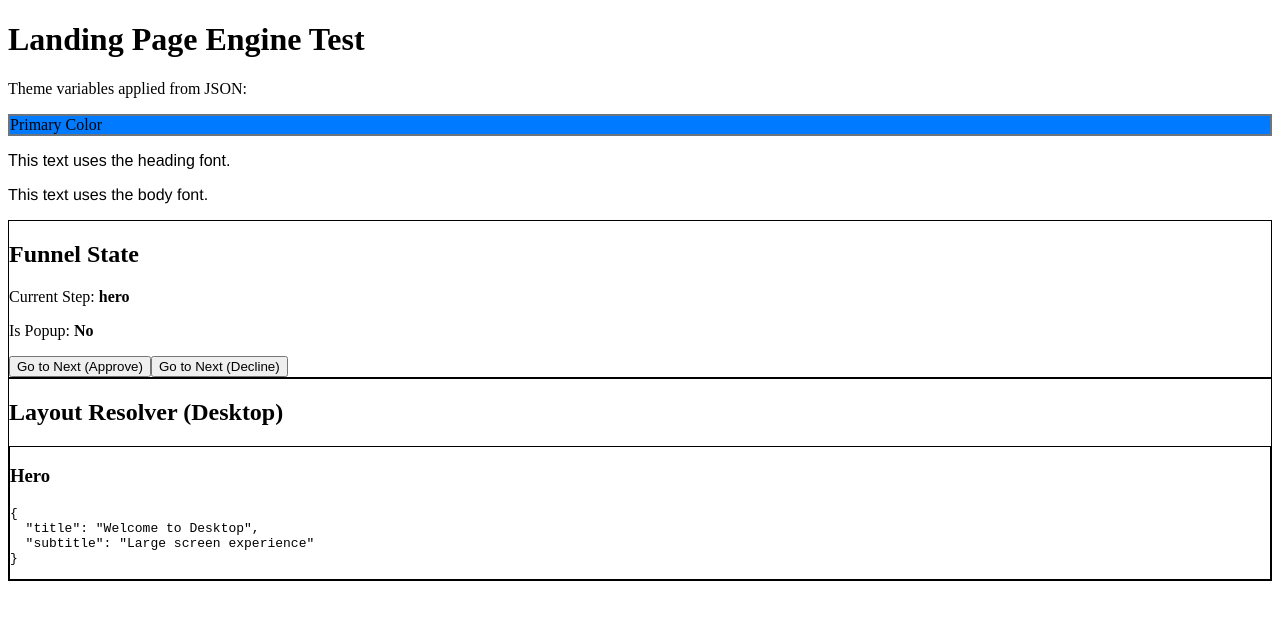
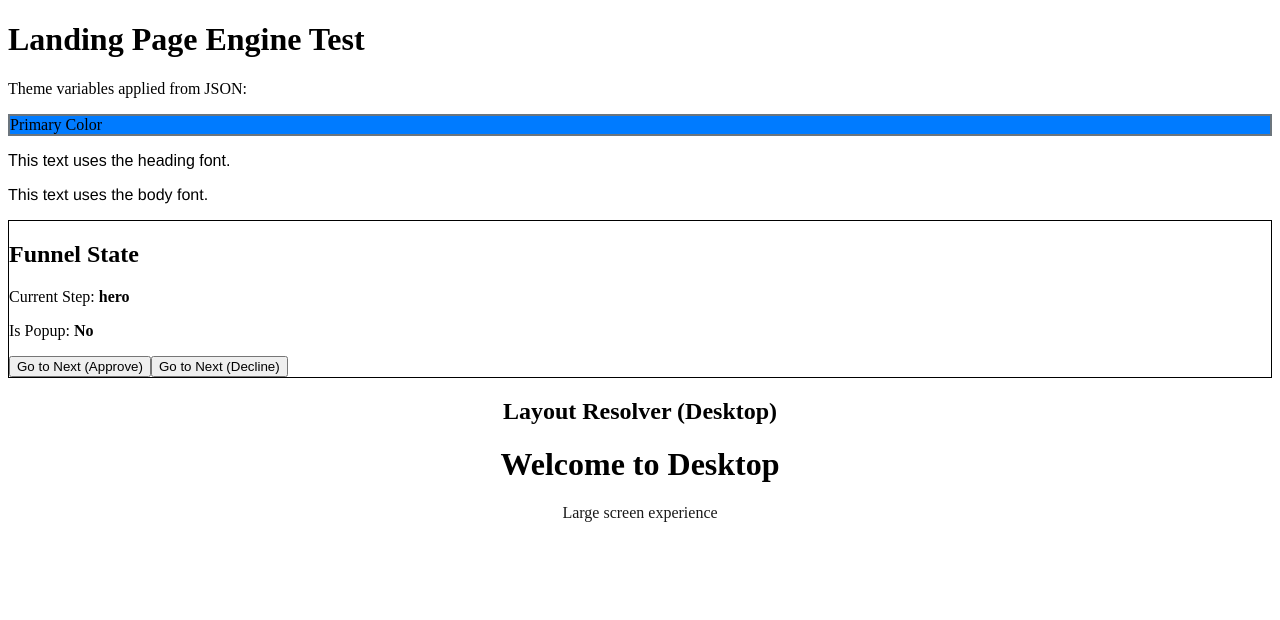
Before and after one commit to Dimakoua/landing-page-generator, a React (Vite) app: page / in a window 1280 px wide. Shown: the top 620 px of the page. Built offline with nearby package versions, Linux system fonts and the light colour scheme.

Commit message:
Implement component registry with lazy loading, add EngineRenderer and Hero components, and update LayoutResolver for dynamic rendering

```diff
--- a/doc/handoff.md
+++ b/doc/handoff.md
@@ -1,32 +1,33 @@
 # handoff.md
 
 ## Context Snapshot
-- Funnel state machine implemented with Zustand for step navigation and form data tracking.
-- App updated to demonstrate theme injection and step changes.
-- Core engine includes schemas, resolver, theme injector, and funnel hook.
+- Component registry and renderer implemented with lazy loading and Suspense for dynamic instantiation.
+- App now renders actual React components from layout JSON with code splitting.
+- Engine includes full pipeline: resolver, theme, funnel, layout, and rendering.
 
 ## Active Task(s)
-- T-006: Device Layout Switcher — Acceptance: LayoutResolver uses react-responsive to detect viewport. Loads desktop.json for width > 768px, otherwise mobile.json. Hot-swaps layout instantly when resizing browser.
+- T-008: Core Components: HERO_V1 & SIMPLE_CTA — Acceptance: HeroV1 supports title, subtitle, and background image from JSON. SimpleCTA triggers the MapsNext funnel action. Both components use CSS variables for all styling.
 
 ## Decisions Made
-- useFunnel creates dynamic Zustand store per flow using useMemo (link: design.md §1.2).
+- Registry uses lazy() for code splitting, EngineRenderer provides Suspense boundary (link: design.md §3.2).
 
 ## Changes Since Last Session
-- src/engine/useFunnel.ts (created: Zustand store for funnel state)
-- src/engine/schemas.ts (updated: added type to flow steps)
-- src/App.tsx (updated: integrated funnel hook for navigation demo)
+- src/components/Hero.tsx (created: sample Hero component)
+- src/registry/index.ts (created: lazy-loaded component map)
+- src/engine/EngineRenderer.tsx (created: section-to-component renderer)
+- src/engine/LayoutResolver.tsx (updated: uses EngineRenderer)
 
 ## Validation & Evidence
-- Build: npm run build succeeds
+- Build: npm run build succeeds with code-split chunks (Hero-Zl7_Xtzf.js)
 - TypeScript: tsc --noEmit clean
-- Functionality: Step navigation updates UI state
+- Functionality: Components render from JSON with lazy loading
 
 ## Risks & Unknowns
 - None identified.
 
 ## Next Steps
-1. Implement LayoutResolver component with react-responsive for device detection
-2. Load appropriate layout JSON based on screen size
+1. Enhance Hero component with background image and CSS variable styling
+2. Create SimpleCTA component that integrates with useFunnel
 
 ## Status Summary
-- ✅ 100% — T-005 complete, T-006 ready to start
+- ✅ 100% — T-007 complete, T-008 ready to start
--- /dev/null
+++ b/src/components/Hero.tsx
@@ -0,0 +1,17 @@
+import React from 'react';
+
+interface HeroProps {
+  title: string;
+  subtitle: string;
+}
+
+const Hero: React.FC<HeroProps> = ({ title, subtitle }) => {
+  return (
+    <div className="hero bg-gradient-to-r from-blue-500 to-purple-600 text-white p-12 text-center">
+      <h1 className="text-5xl font-bold mb-4">{title}</h1>
+      <p className="text-xl opacity-90">{subtitle}</p>
+    </div>
+  );
+};
+
+export default Hero;
--- /dev/null
+++ b/src/engine/EngineRenderer.tsx
@@ -0,0 +1,27 @@
+import React, { Suspense } from 'react';
+import type { Layout } from '../engine/schemas';
+import componentMap from '../registry';
+
+interface EngineRendererProps {
+  layout: Layout;
+}
+
+const EngineRenderer: React.FC<EngineRendererProps> = ({ layout }) => {
+  return (
+    <Suspense fallback={<div className="text-center p-8">Loading components...</div>}>
+      {layout.sections.map((section, index) => {
+        const Component = componentMap[section.component];
+        if (!Component) {
+          return (
+            <div key={index} className="fallback p-4 border-2 border-red-300 bg-red-50 text-red-700 rounded">
+              Unknown component: {section.component}
+            </div>
+          );
+        }
+        return <Component key={index} {...section.props} />;
+      })}
+    </Suspense>
+  );
+};
+
+export default EngineRenderer;
--- a/src/engine/LayoutResolver.tsx
+++ b/src/engine/LayoutResolver.tsx
@@ -1,6 +1,7 @@
 import React from 'react';
 import { useMediaQuery } from 'react-responsive';
 import type { Layout } from './schemas';
+import EngineRenderer from './EngineRenderer';
 
 interface LayoutResolverProps {
   layouts: { desktop: Layout; mobile: Layout };
@@ -11,20 +12,11 @@ const LayoutResolver: React.FC<LayoutResolverProps> = ({ layouts }) => {
   const layout = isDesktop ? layouts.desktop : layouts.mobile;
 
   return (
-    <div className="mt-8 p-4 border rounded">
-      <h2 className="text-2xl font-semibold mb-4">
+    <div className="mt-8">
+      <h2 className="text-2xl font-semibold mb-4 text-center">
         Layout Resolver ({isDesktop ? 'Desktop' : 'Mobile'})
       </h2>
-      <div className="space-y-4">
-        {layout.sections.map((section, index) => (
-          <div key={index} className="p-4 border rounded bg-gray-50">
-            <h3 className="font-bold">{section.component}</h3>
-            <pre className="text-sm text-gray-600 mt-2">
-              {JSON.stringify(section.props, null, 2)}
-            </pre>
-          </div>
-        ))}
-      </div>
+      <EngineRenderer layout={layout} />
     </div>
   );
 };
--- /dev/null
+++ b/src/registry/index.ts
@@ -0,0 +1,8 @@
+import { lazy } from 'react';
+
+// Component registry mapping string keys to lazy-loaded React components
+const componentMap: Record<string, React.LazyExoticComponent<React.ComponentType<any>>> = {
+  Hero: lazy(() => import('../components/Hero')),
+};
+
+export default componentMap;
```
Also changed, not shown: doc/tracker.md (+6 -2 lines).
